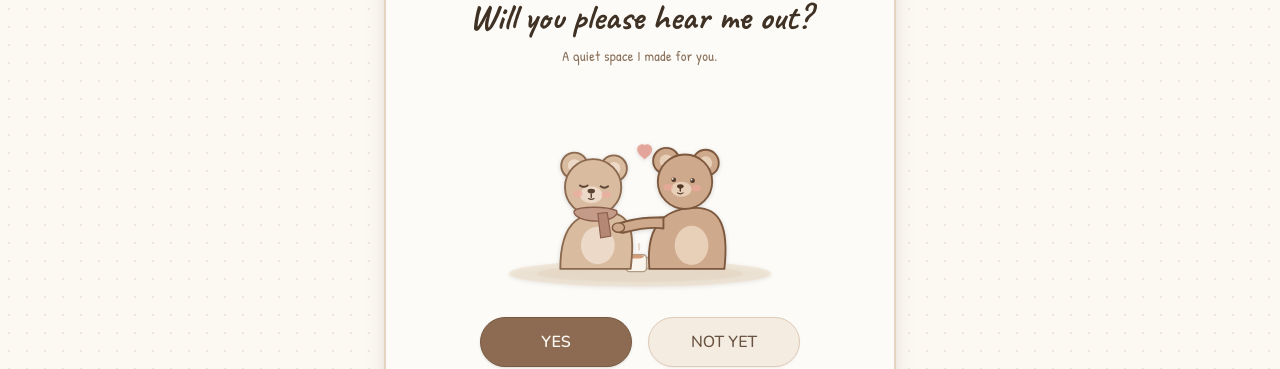
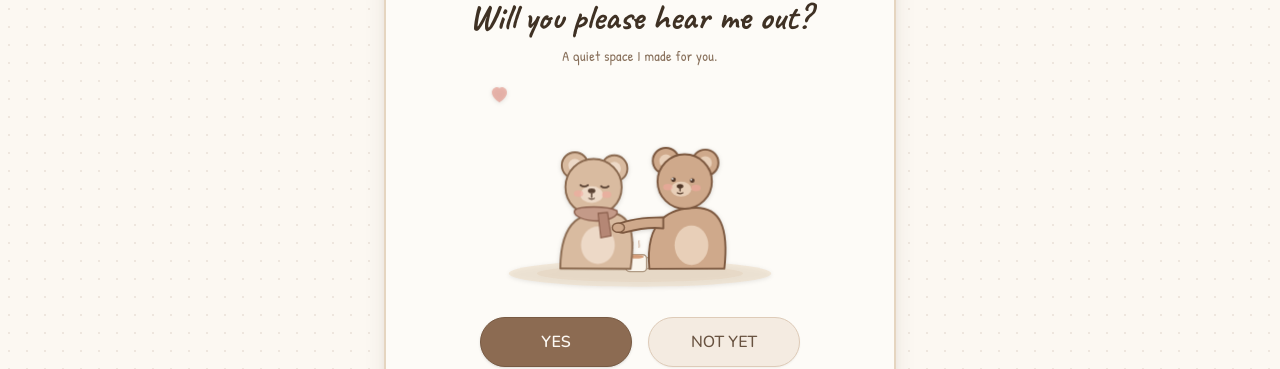
Before and after one commit to blanknava911/delicate-Project, a React (Vite) app: page / in a window 1280 px wide. Shown: the part 234-603 px from the top of the page. Built offline with nearby package versions, Linux system fonts and the light colour scheme.

Commit message:
Animate existing doll SVG scenes

```diff
--- a/src/components/CuteBears.tsx
+++ b/src/components/CuteBears.tsx
@@ -11,7 +11,7 @@ export function CuteBears({ scene, className = '' }: CuteBearsProps) {
       <div className={`relative flex items-center justify-center select-none ${className}`}>
         <svg
           viewBox="0 0 320 220"
-          className="w-full max-w-[280px] sm:max-w-[320px] h-auto drop-shadow-sm"
+          className="doll-svg w-full max-w-[280px] sm:max-w-[320px] h-auto drop-shadow-sm"
           fill="none"
           xmlns="http://www.w3.org/2000/svg"
         >
@@ -24,8 +24,8 @@ export function CuteBears({ scene, className = '' }: CuteBearsProps) {
             <rect x="0" y="5" width="22" height="18" rx="4" fill="#faf5ec" stroke="#b09b85" strokeWidth="1.5" />
             <path d="M22 8c4 0 6 3 6 6s-2 6-6 6" stroke="#b09b85" strokeWidth="1.5" fill="none" strokeLinecap="round" />
             {/* Gentle steam */}
-            <path d="M7 1c-1-3 1-5 0-7" stroke="#caa992" strokeWidth="1.2" strokeLinecap="round" opacity="0.7" />
-            <path d="M14 0c1-3-1-5 0-7" stroke="#caa992" strokeWidth="1.2" strokeLinecap="round" opacity="0.7" />
+            <path className="animated-steam" d="M7 1c-1-3 1-5 0-7" stroke="#caa992" strokeWidth="1.2" strokeLinecap="round" opacity="0.7" />
+            <path className="animated-steam" d="M14 0c1-3-1-5 0-7" stroke="#caa992" strokeWidth="1.2" strokeLinecap="round" opacity="0.7" />
             <ellipse cx="11" cy="7" rx="8" ry="2" fill="#d49b77" />
           </g>
 
@@ -129,7 +129,7 @@ export function CuteBears({ scene, className = '' }: CuteBearsProps) {
           </g>
 
           {/* Floating tiny soft heart */}
-          <g transform="translate(155, 60)">
+          <g className="animated-heart" transform="translate(155, 60)">
             <path
               d="M10 18 C10 18 2 13 2 7.5 C2 4.5 4.5 2 7.5 2 C9.2 2 10 3 10 3 C10 3 10.8 2 12.5 2 C15.5 2 18 4.5 18 7.5 C18 13 10 18 10 18 Z"
               fill="#e39a8e"
@@ -146,7 +146,7 @@ export function CuteBears({ scene, className = '' }: CuteBearsProps) {
       <div className={`relative flex items-center justify-center select-none ${className}`}>
         <svg
           viewBox="0 0 300 200"
-          className="w-full max-w-[260px] sm:max-w-[290px] h-auto drop-shadow-sm"
+          className="doll-svg w-full max-w-[260px] sm:max-w-[290px] h-auto drop-shadow-sm"
           fill="none"
           xmlns="http://www.w3.org/2000/svg"
         >
@@ -237,7 +237,7 @@ export function CuteBears({ scene, className = '' }: CuteBearsProps) {
     <div className={`relative flex items-center justify-center select-none ${className}`}>
       <svg
         viewBox="0 0 300 200"
-        className="w-full max-w-[260px] sm:max-w-[290px] h-auto drop-shadow-sm"
+        className="doll-svg w-full max-w-[260px] sm:max-w-[290px] h-auto drop-shadow-sm"
         fill="none"
         xmlns="http://www.w3.org/2000/svg"
       >
```
